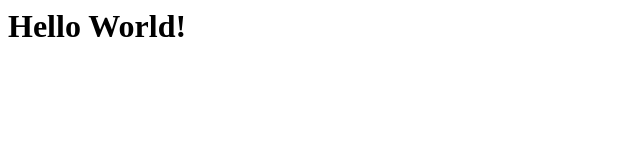
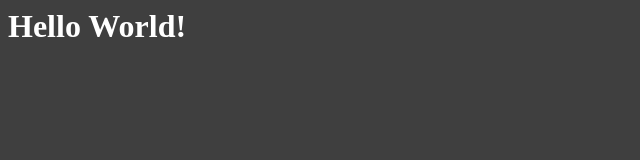
Before and after one commit to coleellison/coleellison.github.io, a plain HTML site: page index.html in a window 1280 px wide. Shown: the whole page, without its empty margins (0-640 px from the left). Drawn offline with Linux system fonts and the light colour scheme.

Commit message:
add style.css

```diff
--- a/index.html
+++ b/index.html
@@ -3,6 +3,7 @@
     <meta charset="UTF-8">
     <meta name="viewport" content="width=device-width, initial-scale=1.0">
     <title>Document</title>
+    <link rel="stylesheet" href="style.css"</link>
 </head>
 <body>
     <h1>Hello World!</h1>
```
